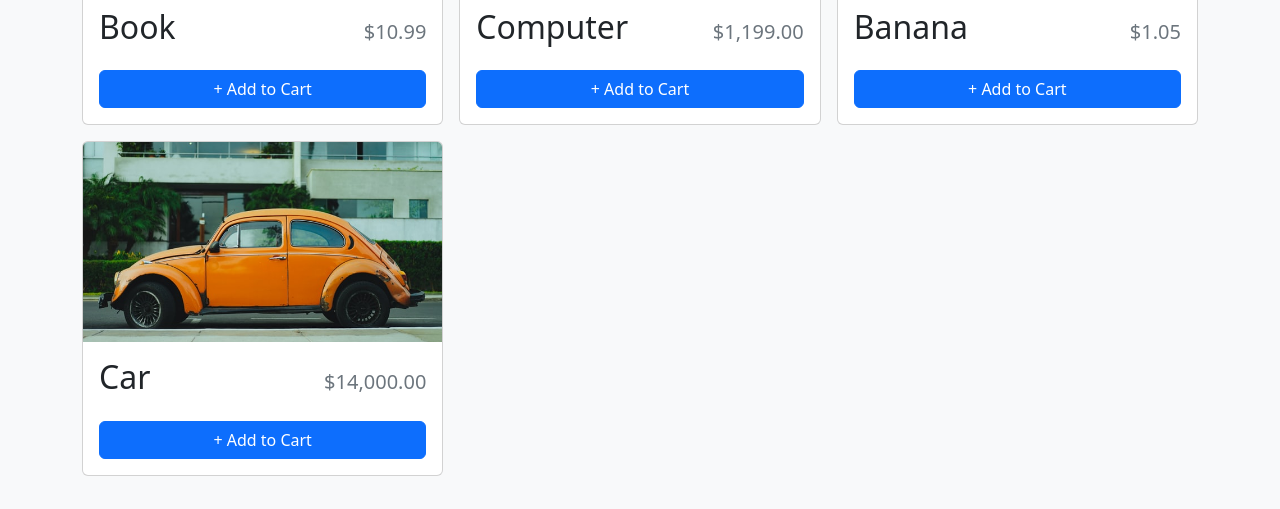
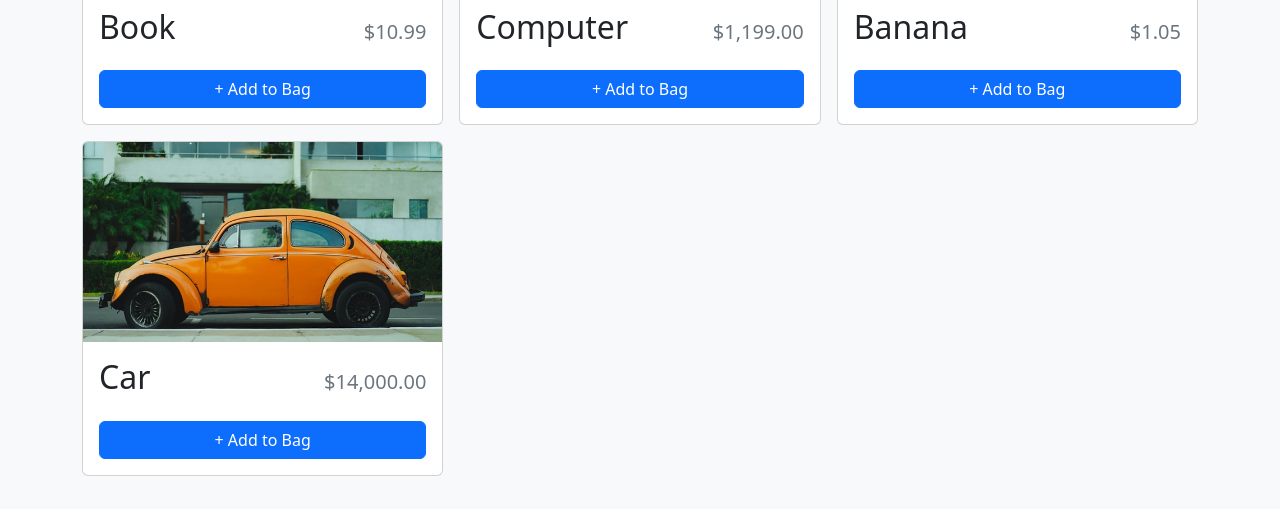
Before and after one commit to cleecoloma/Projects, a React (Vite) app in the folder electronic-store/: page /store in a window 1280 px wide. Shown: the part 281-790 px from the top of the page. Built offline with nearby package versions, Linux system fonts and the light colour scheme.

Commit message:
changed cart texts to bag

```diff
--- a/electronic-store/src/App.tsx
+++ b/electronic-store/src/App.tsx
@@ -4,11 +4,11 @@ import Home from "./pages/Home";
 import Store from "./pages/Store";
 import About from "./pages/About";
 import Navbar from "./components/Navbar";
-import { ShoppingCartProvider } from "./context/ShoppingCartContent";
+import { ShoppingBagProvider } from "./context/ShoppingBagContent";
 
 function App() {
   return (
-    <ShoppingCartProvider>
+    <ShoppingBagProvider>
       <Container className="mb-4">
         <Navbar />
         <Routes>
@@ -17,7 +17,7 @@ function App() {
           <Route path="/about" element={<About />} />
         </Routes>
       </Container>
-    </ShoppingCartProvider>
+    </ShoppingBagProvider>
   );
 }
 
--- a/electronic-store/src/components/Navbar.tsx
+++ b/electronic-store/src/components/Navbar.tsx
@@ -1,15 +1,10 @@
-import {
-  Button,
-  Container,
-  Nav,
-  Navbar as NavbarBs,
-} from "react-bootstrap";
+import { Button, Container, Nav, Navbar as NavbarBs } from "react-bootstrap";
 
-import { NavLink } from "react-router-dom"
-import { useShoppingCart } from "../context/ShoppingCartContent";
+import { NavLink } from "react-router-dom";
+import { useShoppingBag } from "../context/ShoppingBagContent";
 
 function Navbar() {
-  const { openCart, cartQuantity } = useShoppingCart();
+  const { openBag, bagQuantity } = useShoppingBag();
   return (
     <NavbarBs className="bg-white shadow-sm mb-3">
       <Container>
@@ -24,9 +19,9 @@ function Navbar() {
             About
           </Nav.Link>
         </Nav>
-        {cartQuantity > 0 && (
+        {bagQuantity > 0 && (
           <Button
-            onClick={openCart}
+            onClick={openBag}
             style={{ width: "3rem", height: "3rem", position: "relative" }}
             variant="outline-primary"
             className="rounded-circle"
@@ -53,7 +48,7 @@ function Navbar() {
               }}
               className="rounded-circle bg-danger d-flex justify-content-center align-items-center"
             >
-              {cartQuantity}
+              {bagQuantity}
             </div>
           </Button>
         )}
--- a/electronic-store/src/components/StoreItem.tsx
+++ b/electronic-store/src/components/StoreItem.tsx
@@ -1,6 +1,6 @@
 import { Card, Button } from "react-bootstrap";
 import formatCurrency from "../utilities/formatCurrency";
-import { useShoppingCart } from "../context/ShoppingCartContent";
+import { useShoppingBag } from "../context/ShoppingBagContent";
 
 type StoreItemProps = {
   id: number;
@@ -10,7 +10,12 @@ type StoreItemProps = {
 };
 
 function StoreItem({ id, name, price, imgUrl }: StoreItemProps) {
-  const { getItemQuantity, increaseCartQuantity, decreaseCartQuantity, removeFromCart } = useShoppingCart();
+  const {
+    getItemQuantity,
+    increaseBagQuantity,
+    decreaseBagQuantity,
+    removeFromBag,
+  } = useShoppingBag();
   const quantity = getItemQuantity(id);
   return (
     <Card className="h-100">
@@ -27,8 +32,8 @@ function StoreItem({ id, name, price, imgUrl }: StoreItemProps) {
         </Card.Title>
         <div className="mt-auto">
           {quantity === 0 ? (
-            <Button className="w-100" onClick={() => increaseCartQuantity(id)}>
-              + Add to Cart
+            <Button className="w-100" onClick={() => increaseBagQuantity(id)}>
+              + Add to Bag
             </Button>
           ) : (
             <div
@@ -39,17 +44,17 @@ function StoreItem({ id, name, price, imgUrl }: StoreItemProps) {
                 className="d-flex align-items-cente justify-content-center"
                 style={{ gap: "0.5rem" }}
               >
-                <Button onClick={() => decreaseCartQuantity(id)}>-</Button>
+                <Button onClick={() => decreaseBagQuantity(id)}>-</Button>
                 <div>
                   <span className="fs-3">{quantity} </span>
-                  in Cart
+                  in Bag
                 </div>
-                <Button onClick={() => increaseCartQuantity(id)}>+</Button>
+                <Button onClick={() => increaseBagQuantity(id)}>+</Button>
               </div>
               <Button
                 variant="danger"
                 size="sm"
-                onClick={() => removeFromCart(id)}
+                onClick={() => removeFromBag(id)}
               >
                 Remove
               </Button>
--- /dev/null
+++ b/electronic-store/src/context/ShoppingBagContent.tsx
@@ -0,0 +1,88 @@
+import { createContext, useContext, ReactNode, useState } from "react";
+
+type ShoppingBagProvider = {
+  children: ReactNode;
+};
+
+type ShoppingBagContext = {
+  openBag: () => void;
+  closeBag: () => void;
+  getItemQuantity: (id: number) => number;
+  increaseBagQuantity: (id: number) => void;
+  decreaseBagQuantity: (id: number) => void;
+  removeFromBag: (id: number) => void;
+  bagQuantity: number;
+  bagItems: BagItem[];
+};
+
+type BagItem = {
+  id: number;
+  quantity: number;
+};
+
+const ShoppingBagContext = createContext({} as ShoppingBagContext);
+
+function useShoppingBag() {
+  return useContext(ShoppingBagContext);
+}
+
+function ShoppingBagProvider({ children }: ShoppingBagProvider) {
+  const [isOpen, setIsOpen] = useState(false);
+  const [bagItems, setBagItems] = useState<BagItem[]>([]);
+  const bagQuantity = bagItems.reduce((quantity, item) => item.quantity + quantity, 0)
+
+  const openBag = () => setIsOpen(true);
+  const closeBag = () => setIsOpen(false);
+
+  function getItemQuantity(id: number) {
+    return (
+      bagItems.find((item) => item.id === id)?.quantity || 0
+    )
+  }
+
+  function increaseBagQuantity(id: number) {
+    setBagItems((currItems) => {
+      if (currItems.find((item) => item.id === id) == null) {
+        return [...currItems, { id, quantity: 1 }];
+      } else {
+        return currItems.map((item) => {
+          if (item.id === id) {
+            return { ...item, quantity: item.quantity + 1 };
+          } else {
+            return item;
+          }
+        });
+      }
+    });
+  }
+
+  function decreaseBagQuantity(id: number) {
+    setBagItems((currItems) => {
+      if (currItems.find((item) => item.id === id)?.quantity === 1) {
+        return currItems.filter(item => item.id !== id)
+      } else {
+        return currItems.map((item) => {
+          if (item.id === id) {
+            return { ...item, quantity: item.quantity - 1 };
+          } else {
+            return item;
+          }
+        });
+      }
+    });
+  }
+
+  function removeFromBag(id: number) {
+    setBagItems((currItems) => {
+      return currItems.filter((item) => item.id !== id);
+    })
+  }
+
+  return (
+    <ShoppingBagContext.Provider value={{ getItemQuantity, increaseBagQuantity, decreaseBagQuantity, removeFromBag, openBag, closeBag, bagItems, bagQuantity }}>
+      {children}
+    </ShoppingBagContext.Provider>
+  );
+}
+
+export { useShoppingBag, ShoppingBagProvider };
--- a/electronic-store/src/context/ShoppingCartContent.tsx
+++ /dev/null
@@ -1,88 +0,0 @@
-import { createContext, useContext, ReactNode, useState } from "react";
-
-type ShoppingCartProvider = {
-  children: ReactNode;
-};
-
-type ShoppingCartContext = {
-  openCart: () => void;
-  closeCart: () => void;
-  getItemQuantity: (id: number) => number;
-  increaseCartQuantity: (id: number) => void;
-  decreaseCartQuantity: (id: number) => void;
-  removeFromCart: (id: number) => void;
-  cartQuantity: number;
-  cartItems: CartItem[];
-};
-
-type CartItem = {
-  id: number;
-  quantity: number;
-};
-
-const ShoppingCartContext = createContext({} as ShoppingCartContext);
-
-function useShoppingCart() {
-  return useContext(ShoppingCartContext);
-}
-
-function ShoppingCartProvider({ children }: ShoppingCartProvider) {
-  const [isOpen, setIsOpen] = useState(false);
-  const [cartItems, setCartItems] = useState<CartItem[]>([]);
-  const cartQuantity = cartItems.reduce((quantity, item) => item.quantity + quantity, 0)
-
-  const openCart = () => setIsOpen(true);
-  const closeCart = () => setIsOpen(false);
-
-  function getItemQuantity(id: number) {
-    return (
-      cartItems.find((item) => item.id === id)?.quantity || 0
-    )
-  }
-
-  function increaseCartQuantity(id: number) {
-    setCartItems((currItems) => {
-      if (currItems.find((item) => item.id === id) == null) {
-        return [...currItems, { id, quantity: 1 }];
-      } else {
-        return currItems.map((item) => {
-          if (item.id === id) {
-            return { ...item, quantity: item.quantity + 1 };
-          } else {
-            return item;
-          }
-        });
-      }
-    });
-  }
-
-  function decreaseCartQuantity(id: number) {
-    setCartItems((currItems) => {
-      if (currItems.find((item) => item.id === id)?.quantity === 1) {
-        return currItems.filter(item => item.id !== id)
-      } else {
-        return currItems.map((item) => {
-          if (item.id === id) {
-            return { ...item, quantity: item.quantity - 1 };
-          } else {
-            return item;
-          }
-        });
-      }
-    });
-  }
-
-  function removeFromCart(id: number) {
-    setCartItems((currItems) => {
-      return currItems.filter((item) => item.id !== id);
-    })
-  }
-
-  return (
-    <ShoppingCartContext.Provider value={{ getItemQuantity, increaseCartQuantity, decreaseCartQuantity, removeFromCart, openCart, closeCart, cartItems, cartQuantity }}>
-      {children}
-    </ShoppingCartContext.Provider>
-  );
-}
-
-export { useShoppingCart, ShoppingCartProvider };
```
